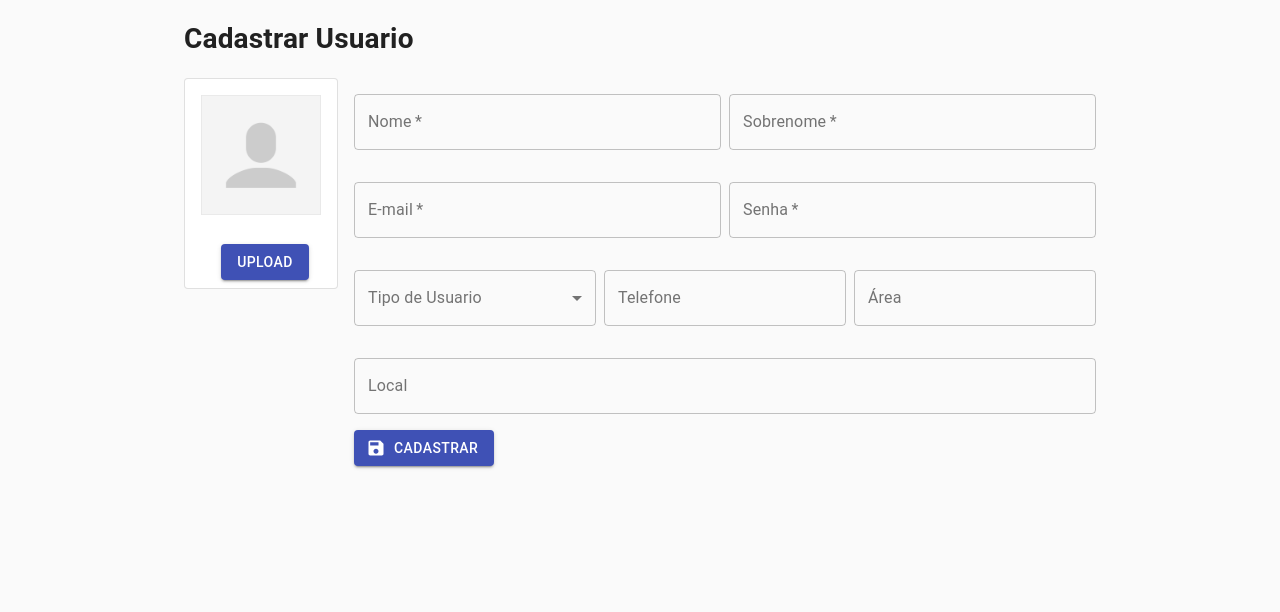
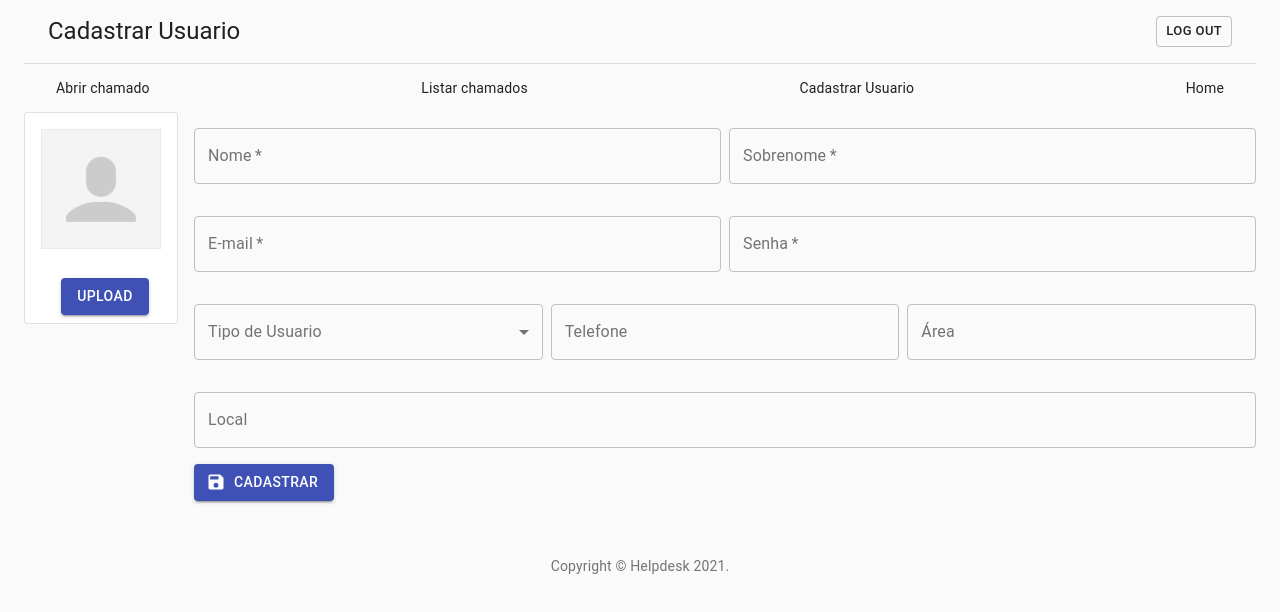
Before and after one commit to IgorFPonchielli/helpdesk_react, a React (Create React App) app in the folder frontend/helpdesk/: page /usuario/cad in a window 1280 px wide. Shown: the top 612 px of the page. Built offline with nearby package versions, Linux system fonts and the light colour scheme.

Commit message:
Pagina home com header e footer

```diff
--- a/frontend/helpdesk/src/paginas/Chamado/CadChamado/index.js
+++ b/frontend/helpdesk/src/paginas/Chamado/CadChamado/index.js
@@ -12,6 +12,8 @@ import MenuItem from '@material-ui/core/MenuItem';
 import Select from '@material-ui/core/Select';
 import InputLabel from '@material-ui/core/InputLabel';
 import TextareaAutosize from '@material-ui/core/TextareaAutosize';
+import Header from '../../Main/Header';
+import Footer from '../../Main/Footer';
 
 const useStyles = makeStyles((theme) => ({
     root: {
@@ -38,6 +40,7 @@ const useStyles = makeStyles((theme) => ({
         display: 'none',
     },
 }));
+
 export default function CadastroChamado() {
 
     const classes = useStyles();
@@ -80,8 +83,8 @@ export default function CadastroChamado() {
     return (
         <React.Fragment>
             <CssBaseline />
-            <Container maxWidth="md">
-                <h1>Cadastrar Chamado</h1>
+            <Container maxWidth="lg">
+            <Header title="Cadastrar Chamado"/>
                 <form onSubmit={handleCadastro}>
                     <Grid container spacing={2}>
                         <Grid item xs={12} sm container spacing={1}>
@@ -184,6 +187,7 @@ export default function CadastroChamado() {
                     </Grid>
 
                 </form>
+                <Footer />
             </Container>
         </React.Fragment>
     );
--- a/frontend/helpdesk/src/paginas/Chamado/ListarChamado/index.js
+++ b/frontend/helpdesk/src/paginas/Chamado/ListarChamado/index.js
@@ -11,6 +11,9 @@ import Paper from '@material-ui/core/Paper';
 import Button from '@material-ui/core/Button';
 import SaveIcon from '@material-ui/icons/Save';
 import DeleteIcon from '@material-ui/icons/Delete';
+import Container from '@material-ui/core/Container';
+import Header from '../../Main/Header';
+import Footer from '../../Main/Footer';
 
 const StyledTableCell = withStyles((theme) => ({
     head: {
@@ -69,6 +72,8 @@ export default function ListarChamados() {
     }, []);
 
     return (
+        <Container maxWidth="lg">
+        <Header title="Chamados"/>
         <TableContainer component={Paper}>
             <Table className={classes.table} aria-label="customized table">
                 <TableHead>
@@ -116,5 +121,7 @@ export default function ListarChamados() {
                 </TableBody>
             </Table>
         </TableContainer>
+        <Footer />
+        </Container>
     );
 }
--- /dev/null
+++ b/frontend/helpdesk/src/paginas/Home/index.js
@@ -0,0 +1,41 @@
+import React from 'react';
+import { makeStyles } from '@material-ui/core/styles';
+import CssBaseline from '@material-ui/core/CssBaseline';
+import Grid from '@material-ui/core/Grid';
+import Container from '@material-ui/core/Container';
+import Header from '../Main/Header';
+import MainFeaturedPost from '../Main/MainFeaturedPost';
+import Footer from '../Main/Footer';
+
+
+const useStyles = makeStyles((theme) => ({
+  mainGrid: {
+    marginTop: theme.spacing(3),
+  },
+}));
+
+const mainFeaturedPost = {
+  title: 'Imagem Aleatória',
+  description:
+    "Lorem ipsum dolor sit amet, consectetur adipiscing elit. Donec eget fermentum metus. Nam at ex in lacus porttitor congue. Donec cursus maximus aliquet.",
+  image: 'https://source.unsplash.com/random',
+  imgText: 'Sed sit amet faucibus odio.',
+};
+
+
+export default function Blog() {
+  const classes = useStyles();
+
+  return (
+    <React.Fragment>
+      <CssBaseline />
+      <Container maxWidth="lg">
+        <Header title="Helpdesk"/>
+        <main>
+          <MainFeaturedPost post={mainFeaturedPost} />
+        </main>
+      </Container>
+      <Footer/>
+    </React.Fragment>
+  );
+}
--- /dev/null
+++ b/frontend/helpdesk/src/paginas/Main/Footer.js
@@ -0,0 +1,51 @@
+import React from 'react';
+import PropTypes from 'prop-types';
+import { makeStyles } from '@material-ui/core/styles';
+import Container from '@material-ui/core/Container';
+import Typography from '@material-ui/core/Typography';
+import Link from '@material-ui/core/Link';
+
+function Copyright() {
+  return (
+    <Typography variant="body2" color="textSecondary" align="center">
+      {'Copyright © '}
+      <Link color="inherit" href="/home">
+      Helpdesk
+      </Link>{' '}
+      {new Date().getFullYear()}
+      {'.'}
+    </Typography>
+  );
+}
+
+const useStyles = makeStyles((theme) => ({
+  footer: {
+    //backgroundColor: theme.palette.background.paper,
+    // marginTop: theme.spacing(8),
+    padding: theme.spacing(6, 0),
+  },
+}));
+
+export default function Footer(props) {
+  const classes = useStyles();
+  const { description, title } = props;
+
+  return (
+    <footer className={classes.footer}>
+      <Container maxWidth="lg">
+        <Typography variant="h6" align="center" gutterBottom>
+          {title}
+        </Typography>
+        <Typography variant="subtitle1" align="center" color="textSecondary" component="p">
+          {description}
+        </Typography>
+        <Copyright />
+      </Container>
+    </footer>
+  );
+}
+
+Footer.propTypes = {
+  description: PropTypes.string,
+  title: PropTypes.string,
+};
--- /dev/null
+++ b/frontend/helpdesk/src/paginas/Main/Header.js
@@ -0,0 +1,76 @@
+import React from 'react';
+import PropTypes from 'prop-types';
+import { makeStyles } from '@material-ui/core/styles';
+import Toolbar from '@material-ui/core/Toolbar';
+import Button from '@material-ui/core/Button';
+import Typography from '@material-ui/core/Typography';
+import Link from '@material-ui/core/Link';
+
+const useStyles = makeStyles((theme) => ({
+  toolbar: {
+    borderBottom: `1px solid ${theme.palette.divider}`,
+  },
+  toolbarTitle: {
+    flex: 1,
+  },
+  toolbarSecondary: {
+    justifyContent: 'space-between',
+    overflowX: 'auto',
+  },
+  toolbarLink: {
+    padding: theme.spacing(1),
+    flexShrink: 0,
+  },
+}));
+
+const sections = [
+  { title: 'Abrir chamado', url: '/chamado/cad' },
+  { title: 'Listar chamados', url: '/chamado/listar' },
+  { title: 'Cadastrar Usuario', url: '/usuario/cad' },
+  { title: 'Home', url: '/home' },
+];
+
+
+export default function Header(props) {
+  const classes = useStyles();
+  const { title } = props;
+
+  return (
+    <React.Fragment>
+      <Toolbar className={classes.toolbar}>
+        <Typography
+          component="h2"
+          variant="h5"
+          color="inherit"
+          align="left"
+          noWrap
+          className={classes.toolbarTitle}
+        >
+          {title}
+        </Typography>
+        <Button variant="outlined" size="small">
+          Log Out
+        </Button>
+      </Toolbar>
+      <Toolbar component="nav" variant="dense" className={classes.toolbarSecondary}>
+        {sections.map((section) => (
+          <Link
+            color="inherit"
+            noWrap
+            key={section.title}
+            variant="body2"
+            href={section.url}
+            className={classes.toolbarLink}
+          >
+            {section.title}
+          </Link>
+        ))}
+      </Toolbar>
+    </React.Fragment>
+  );
+}
+
+Header.propTypes = {
+  sections: PropTypes.array,
+  title: PropTypes.string,
+};
--- /dev/null
+++ b/frontend/helpdesk/src/paginas/Main/MainFeaturedPost.js
@@ -0,0 +1,68 @@
+import React from 'react';
+import PropTypes from 'prop-types';
+import { makeStyles } from '@material-ui/core/styles';
+import Paper from '@material-ui/core/Paper';
+import Typography from '@material-ui/core/Typography';
+import Grid from '@material-ui/core/Grid';
+import Link from '@material-ui/core/Link';
+
+const useStyles = makeStyles((theme) => ({
+  mainFeaturedPost: {
+    position: 'relative',
+    backgroundColor: theme.palette.grey[800],
+    color: theme.palette.common.white,
+    marginBottom: theme.spacing(4),
+    backgroundImage: 'url(https://source.unsplash.com/random)',
+    backgroundSize: 'cover',
+    backgroundRepeat: 'no-repeat',
+    backgroundPosition: 'center',
+  },
+  overlay: {
+    position: 'absolute',
+    top: 0,
+    bottom: 0,
+    right: 0,
+    left: 0,
+    backgroundColor: 'rgba(0,0,0,.3)',
+  },
+  mainFeaturedPostContent: {
+    position: 'relative',
+    padding: theme.spacing(3),
+    [theme.breakpoints.up('md')]: {
+      padding: theme.spacing(6),
+      paddingRight: 0,
+    },
+  },
+}));
+
+export default function MainFeaturedPost(props) {
+  const classes = useStyles();
+  const { post } = props;
+
+  return (
+    <Paper className={classes.mainFeaturedPost} style={{ backgroundImage: `url(${post.image})` }}>
+      {/* Increase the priority of the hero background image */}
+      {<img style={{ display: 'none' }} src={post.image} alt={post.imageText} />}
+      <div className={classes.overlay} />
+      <Grid container>
+        <Grid item md={6}>
+          <div className={classes.mainFeaturedPostContent}>
+            <Typography component="h1" variant="h3" color="inherit" gutterBottom>
+              {post.title}
+            </Typography>
+            <Typography variant="h5" color="inherit" paragraph>
+              {post.description}
+            </Typography>
+            <Link variant="subtitle1" href="#">
+              {post.linkText}
+            </Link>
+          </div>
+        </Grid>
+      </Grid>
+    </Paper>
+  );
+}
+
+MainFeaturedPost.propTypes = {
+  post: PropTypes.object,
+};
--- a/frontend/helpdesk/src/paginas/Usuario/CadUsuario/index.js
+++ b/frontend/helpdesk/src/paginas/Usuario/CadUsuario/index.js
@@ -16,6 +16,8 @@ import Card from '@material-ui/core/Card';
 import CardActions from '@material-ui/core/CardActions';
 import CardContent from '@material-ui/core/CardContent';
 import Box from '@material-ui/core/Box';
+import Header from '../../Main/Header';
+import Footer from '../../Main/Footer';
 
 const useStyles = makeStyles((theme) => ({
     root: {
@@ -42,6 +44,7 @@ const useStyles = makeStyles((theme) => ({
         display: 'none',
     },
 }));
+
 export default function CadastroUsuario() {
 
     const classes = useStyles();
@@ -83,8 +86,8 @@ export default function CadastroUsuario() {
     return (
         <React.Fragment>
             <CssBaseline />
-            <Container maxWidth="md">
-                <h1>Cadastrar Usuario</h1>
+            <Container maxWidth="lg">
+                <Header title="Cadastrar Usuario"/>
                 <form onSubmit={handleCadastro}>
                     <Grid container spacing={2}>
                         <Grid item>
@@ -255,6 +258,7 @@ export default function CadastroUsuario() {
                     </Grid>
 
                 </form>
+                <Footer/>
             </Container>
         </React.Fragment>
     );
--- a/frontend/helpdesk/src/paginas/Usuario/EditUsuario/index.js
+++ b/frontend/helpdesk/src/paginas/Usuario/EditUsuario/index.js
@@ -40,6 +40,7 @@ const useStyles = makeStyles((theme) => ({
         display: 'none',
     },
 }));
+
 export default function EditarUsuario() {
 
     const classes = useStyles();
--- a/frontend/helpdesk/src/route.js
+++ b/frontend/helpdesk/src/route.js
@@ -4,7 +4,8 @@ import CadUsuario from './paginas/Usuario/CadUsuario'
 import EditUsuario from './paginas/Usuario/EditUsuario'
 import ListarChamados from './paginas/Chamado/ListarChamado'
 import CadChamados from './paginas/Chamado/CadChamado';
-import Login from './paginas/Login'
+import Login from './paginas/Login';
+import Home from './paginas/Home';
 
 function Routes() {
     return (
@@ -16,6 +17,7 @@ function Routes() {
                 <Route path="/chamado/listar" component={ListarChamados}/>
                 <Route path="/chamado/cad" component={CadChamados}/>
                 <Route path="/login" component={Login}/>
+                <Route path="/home" component={Home}/>
             </Switch>
         </BrowserRouter>
     )
```
Also changed, not shown: frontend/helpdesk/src/paginas/Login/index.js (+3 -17 lines), frontend/helpdesk/src/paginas/Navbar/index.js (deleted, +0 -40 lines).
